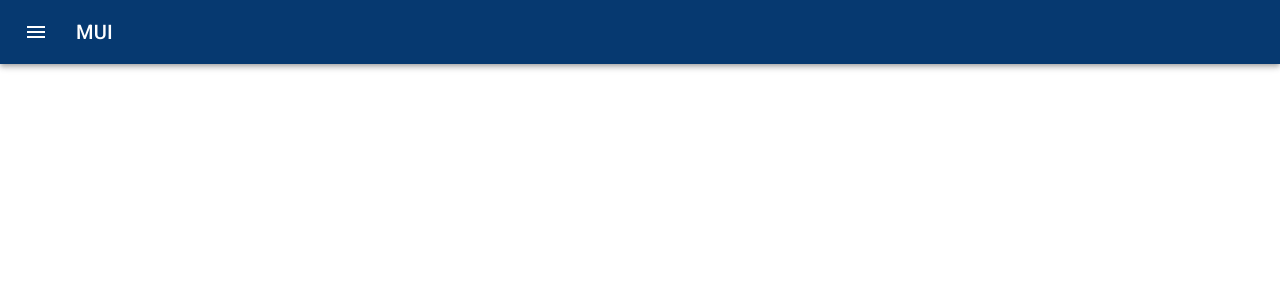
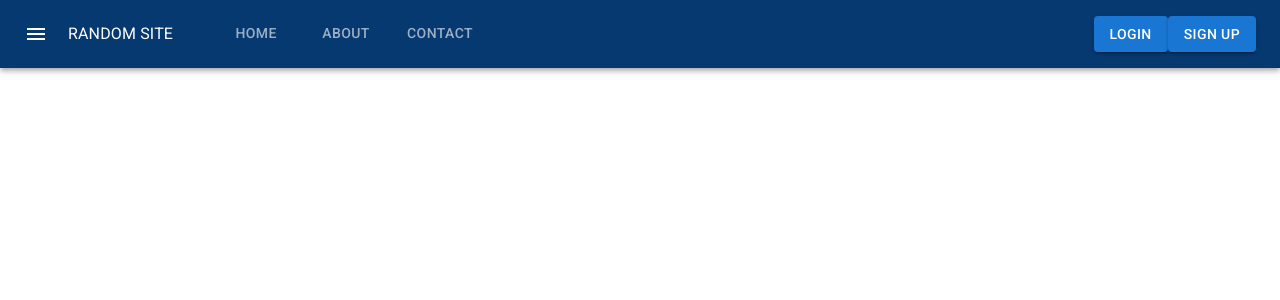
Before and after one commit to HAlejandra10/RANDOMAPP, a React (Create React App) app: page / in a window 1280 px wide. Shown: the top 300 px of the page. Built offline with nearby package versions, Linux system fonts and the light colour scheme.

Commit message:
adding Tabs tag  of material UI into navebar

```diff
--- a/public/index.html
+++ b/public/index.html
@@ -10,11 +10,18 @@
       content="Web site created using create-react-app"
     />
     <link rel="apple-touch-icon" href="%PUBLIC_URL%/logo192.png" />
+
+
     <!--
       manifest.json provides metadata used when your web app is installed on a
       user's mobile device or desktop. See https://developers.google.com/web/fundamentals/web-app-manifest/
     -->
     <link rel="manifest" href="%PUBLIC_URL%/manifest.json" />
+    <style>
+      * {
+        margin:0;
+      }
+    </style>
     <!--
       Notice the use of %PUBLIC_URL% in the tags above.
       It will be replaced with the URL of the `public` folder during the build.
--- a/src/layout/navebar.js
+++ b/src/layout/navebar.js
@@ -9,6 +9,8 @@ import Typography from '@mui/material/Typography';
 // import MenuItem from '@mui/material/MenuItem';
 // import { MenuIcon } from '@mui/material';
 import MenuIcon from '@mui/icons-material/Menu';
+import { Tabs, Tab, Button } from '@mui/material';
+
 
 
 
@@ -18,24 +20,27 @@ const Navebar = () => {
         <Box sx={{ flexGrow: 1 }}>
       <AppBar position="static" sx ={{background:"#063970"}}>
         <Toolbar>
-        <IconButton
+         <IconButton
             size="large"
             edge="start"
             color="inherit"
             aria-label="menu"
             sx={{ mr: 2 }}
           >
-            <MenuIcon/>
+            <MenuIcon sx={{marginRight:"10px"}}/>
+            <Typography sx={{margin:"10px"}}>
+            RANDOM SITE
+          </Typography>
           </IconButton>
 
-          <Typography
-            variant="h6"
-            noWrap
-            component="div"
-            sx={{ flexGrow: 1, display: { xs: 'none', sm: 'block' } }}
-          >
-            MUI
-          </Typography>
+          <Tabs textColor="inherit">
+            <Tab label="Home"/>
+            <Tab label="About"/>
+            <Tab label="Contact"/>
+          </Tabs>
+
+          <Button sx={{marginLeft:"auto"}} variant="contained">Login</Button>
+          <Button variant="contained">Sign Up</Button>
         </Toolbar>
       </AppBar>
     </Box>
```
